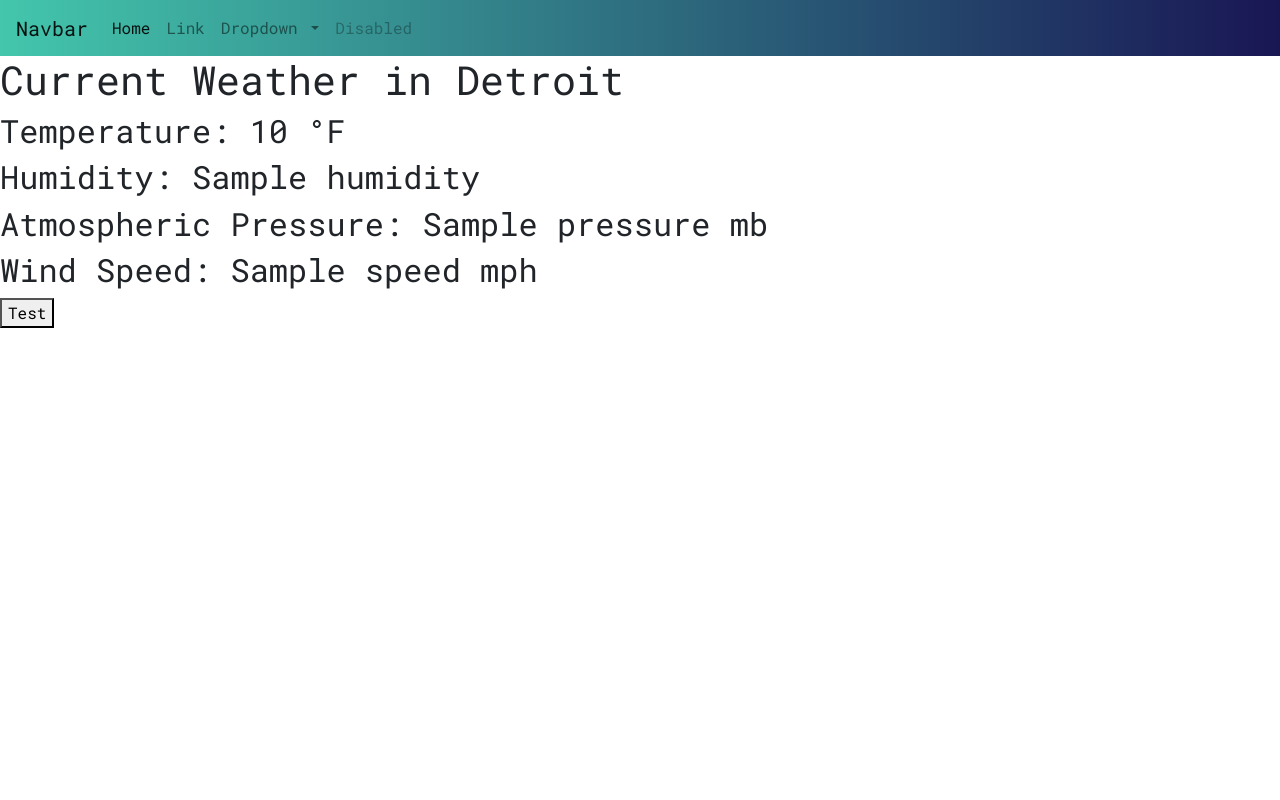
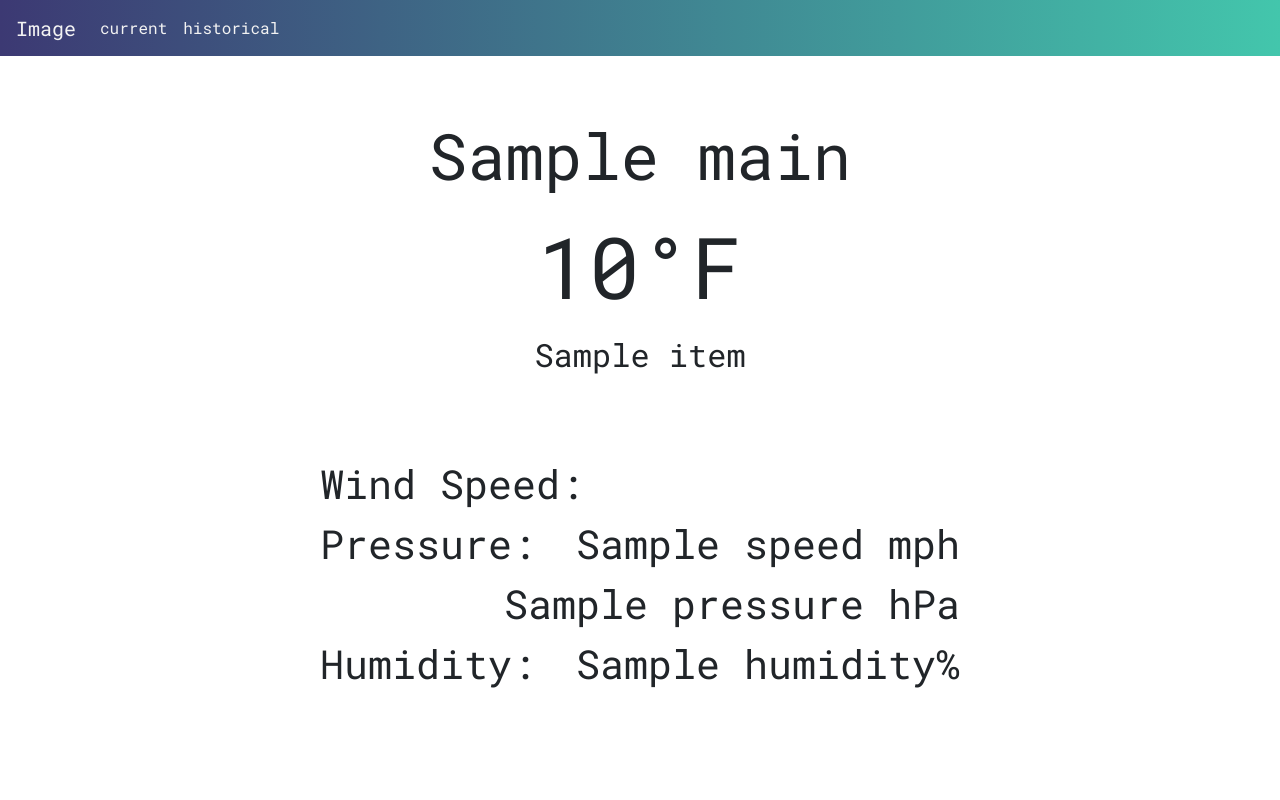
Before and after one commit to batiyeh/weather-station, a Django app: page /currentweather in a window 1280 px wide. Run offline with Django 3.2, Linux system fonts and the light colour scheme; tables that the repository leaves empty hold one stand-in row (values such as "Sample post"); a database or web service that is not in the repository returns one stand-in record (values such as "Sample title"); data that the repository does not hold is empty; some libraries are stand-ins or nearby versions.

Commit message:
New home page UI. Added a base html file to extend from.

```diff
--- a/currentweather/static/css/styles.css
+++ b/currentweather/static/css/styles.css
@@ -1,10 +1,56 @@
-html, body{
+html, body {
     font-family: 'Roboto Mono', monospace;
+    width: 100%;
+    height: 100%;
+    margin: 0px;
+    padding: 0px;
+    overflow-x: hidden;
+    -webkit-font-smoothing: antialiased;
 }
 
 nav {
     background: #191654;
-    background: -webkit-linear-gradient(to right, #43c6ac, #191654);
-    background: linear-gradient(to right, #43c6ac, #191654);
-    color: white;
+    background: -webkit-linear-gradient(to right, #3C3973, #43C6AC);
+    background: linear-gradient(to right, #3C3973, #43C6AC);
 }
+
+nav a {
+    color: #F3F3F3 !important;
+}
+
+.centered {
+    position: fixed;
+    top: 50%;
+    left: 50%;
+    transform: translate(-50%, -50%);
+}
+
+.top-info {
+    margin-bottom: 75px;
+}
+
+.bottom-info {
+
+}
+
+#temp {
+    font-size: 64pt;
+    text-align: center;
+    margin-bottom: 0px;
+}
+
+#desc {
+    margin-bottom: 0px;
+    text-align: center;
+    font-size: 48pt;
+}
+
+#location {
+    margin-bottom: 0px;
+    text-align: center;
+    font-size: 24pt;
+}
+
+.weather-list-item {
+    font-size: 30pt;
+}
--- /dev/null
+++ b/currentweather/templates/base.html
@@ -0,0 +1,52 @@
+{% load static %} {% csrf_token %}
+<!DOCTYPE html>
+<html lang="en">
+
+<head>
+    <meta charset="utf-8">
+    <meta http-equiv="X-UA-Compatible" content="IE=edge">
+    <meta name="viewport" content="width=device-width, initial-scale=1">
+    <title>Weather Station</title>
+
+    <!-- TODO: Don't use CDNs, use bower/npm to download and install -->
+    <link rel="stylesheet" href="https://maxcdn.bootstrapcdn.com/bootstrap/4.0.0/css/bootstrap.min.css" integrity="sha384-Gn5384xqQ1aoWXA+058RXPxPg6fy4IWvTNh0E263XmFcJlSAwiGgFAW/dAiS6JXm"
+        crossorigin="anonymous">
+    <link href="https://fonts.googleapis.com/css?family=Roboto+Mono" rel="stylesheet">
+    <link href="{% static 'css/styles.css' %}" rel="stylesheet">
+
+    <script src="http://code.jquery.com/jquery-3.3.1.min.js" integrity="sha256-FgpCb/KJQlLNfOu91ta32o/NMZxltwRo8QtmkMRdAu8="
+        crossorigin="anonymous"></script>
+    <script src="https://cdn.jsdelivr.net/npm/js-cookie@2/src/js.cookie.min.js"></script>
+    <script src="https://cdnjs.cloudflare.com/ajax/libs/popper.js/1.12.9/umd/popper.min.js" integrity="sha384-ApNbgh9B+Y1QKtv3Rn7W3mgPxhU9K/ScQsAP7hUibX39j7fakFPskvXusvfa0b4Q"
+        crossorigin="anonymous"></script>
+    <script src="https://maxcdn.bootstrapcdn.com/bootstrap/4.0.0/js/bootstrap.min.js" integrity="sha384-JZR6Spejh4U02d8jOt6vLEHfe/JQGiRRSQQxSfFWpi1MquVdAyjUar5+76PVCmYl"
+        crossorigin="anonymous"></script>
+    <script src="{% static 'js/scripts.js' %}"></script>
+</head>
+
+<body>
+    <nav class="navbar navbar-expand-lg navbar-light bg-light">
+        <a class="navbar-brand" href="#">Image</a>
+        <button class="navbar-toggler" type="button" data-toggle="collapse" data-target="#navbarSupportedContent" aria-controls="navbarSupportedContent"
+            aria-expanded="false" aria-label="Toggle navigation">
+            <span class="navbar-toggler-icon"></span>
+        </button>
+
+        <div class="collapse navbar-collapse" id="navbarSupportedContent">
+            <ul class="navbar-nav mr-auto">
+                <li class="nav-item active">
+                    <a class="nav-link" href="#">current
+                        <span class="sr-only">(current)</span>
+                    </a>
+                </li>
+                <li class="nav-item">
+                    <a class="nav-link" href="#">historical</a>
+                </li>
+            </ul>
+        </div>
+    </nav>
+     {% block content %}
+     {% endblock %}
+</body>
+
+</html>
--- a/currentweather/templates/currentWeather.html
+++ b/currentweather/templates/currentWeather.html
@@ -1,72 +1,18 @@
-{% load static %}
-{% csrf_token %}
-<!DOCTYPE html>
-<html lang="en">
+{% extends 'base.html' %}
 
-<head>
-    <meta charset="utf-8">
-    <meta http-equiv="X-UA-Compatible" content="IE=edge">
-    <meta name="viewport" content="width=device-width, initial-scale=1">
-    <title>Weather Station</title>
-
-    <!-- TODO: Don't use CDNs, use bower/npm to download and install -->
-    <link rel="stylesheet" href="https://maxcdn.bootstrapcdn.com/bootstrap/4.0.0/css/bootstrap.min.css" integrity="sha384-Gn5384xqQ1aoWXA+058RXPxPg6fy4IWvTNh0E263XmFcJlSAwiGgFAW/dAiS6JXm"
-        crossorigin="anonymous">
-    <link href="https://fonts.googleapis.com/css?family=Roboto+Mono" rel="stylesheet">
-    <link href="{% static 'css/styles.css' %}" rel="stylesheet">
-
-    <script src="http://code.jquery.com/jquery-3.3.1.min.js" integrity="sha256-FgpCb/KJQlLNfOu91ta32o/NMZxltwRo8QtmkMRdAu8="
-        crossorigin="anonymous"></script>
-        <script src="https://cdn.jsdelivr.net/npm/js-cookie@2/src/js.cookie.min.js"></script>
-    <script src="https://cdnjs.cloudflare.com/ajax/libs/popper.js/1.12.9/umd/popper.min.js" integrity="sha384-ApNbgh9B+Y1QKtv3Rn7W3mgPxhU9K/ScQsAP7hUibX39j7fakFPskvXusvfa0b4Q"
-        crossorigin="anonymous"></script>
-    <script src="https://maxcdn.bootstrapcdn.com/bootstrap/4.0.0/js/bootstrap.min.js" integrity="sha384-JZR6Spejh4U02d8jOt6vLEHfe/JQGiRRSQQxSfFWpi1MquVdAyjUar5+76PVCmYl"
-        crossorigin="anonymous"></script>
-    <script src="{% static 'js/scripts.js' %}"></script>
-</head>
-
-<body>
-    <nav class="navbar navbar-expand-lg navbar-light bg-light">
-        <a class="navbar-brand" href="#">Navbar</a>
-        <button class="navbar-toggler" type="button" data-toggle="collapse" data-target="#navbarSupportedContent" aria-controls="navbarSupportedContent"
-            aria-expanded="false" aria-label="Toggle navigation">
-            <span class="navbar-toggler-icon"></span>
-        </button>
-
-        <div class="collapse navbar-collapse" id="navbarSupportedContent">
-            <ul class="navbar-nav mr-auto">
-                <li class="nav-item active">
-                    <a class="nav-link" href="#">Home
-                        <span class="sr-only">(current)</span>
-                    </a>
-                </li>
-                <li class="nav-item">
-                    <a class="nav-link" href="#">Link</a>
-                </li>
-                <li class="nav-item dropdown">
-                    <a class="nav-link dropdown-toggle" href="#" id="navbarDropdown" role="button" data-toggle="dropdown" aria-haspopup="true"
-                        aria-expanded="false">
-                        Dropdown
-                    </a>
-                    <div class="dropdown-menu" aria-labelledby="navbarDropdown">
-                        <a class="dropdown-item" href="#">Action</a>
-                        <a class="dropdown-item" href="#">Another action</a>
-                        <div class="dropdown-divider"></div>
-                        <a class="dropdown-item" href="#">Something else here</a>
-                    </div>
-                </li>
-                <li class="nav-item">
-                    <a class="nav-link disabled" href="#">Disabled</a>
-                </li>
-            </ul>
+{% block content %}
+<div class="container">
+    <div class="centered">
+        <div class="top-info">
+            <p id="desc">{{ desc }}</p>
+            <p id="temp">{{ temperature }}&#176;F</p>
+            <p id="location">{{ location }}</p>
         </div>
-    </nav>
-    <h1>Current Weather in Detroit</h1>
-    <h2>Temperature: {{ temperature }} &#176;F</h2>
-    <h2>Humidity: {{ humidity }}</h2>
-    <h2>Atmospheric Pressure: {{ pressure }} mb</h2>
-    <h2>Wind Speed: {{ wind_speed }} mph</h2>
-    <button id="testid">Test</button>
-</body>
-
-</html>
+        <div class="bottom-info">
+            <p class="weather-list-item"><span class="float-left">Wind Speed:</span> <span class="float-right">{{ wind_speed }} mph</span></p>
+            <p class="weather-list-item"><span class="float-left">Pressure:</span> <span class="float-right">{{ pressure }} hPa</span></p>
+            <p class="weather-list-item"><span class="float-left">Humidity:</span> <span class="float-right">{{ humidity }}%</span></p>
+        </div>
+    </div>
+</div>
+{% endblock %}
--- a/currentweather/views.py
+++ b/currentweather/views.py
@@ -31,7 +31,7 @@
 
 # Get weather data from the weather underground api and display *some* of it. This could be built dynamically with different cities or GPS coordinates.
 def getCurrentWeatherJson(request):
-    context = {"temperature": 0, "wind_speed": 0, "humidity": 0, "pressure": 0}
+    context = {"temperature": 0, "wind_speed": 0, "humidity": 0, "pressure": 0, "desc": "", "location": ""}
     try:
         params = {'q': "Detroit", 'units': 'imperial', 'appid': settings.OPEN_WEATHER_KEY}
         data = requests.get("http://api.openweathermap.org/data/2.5/weather", params=params)
@@ -41,6 +41,8 @@
         context["wind_speed"] = data["wind"]["speed"]
         context["humidity"] = data["main"]["humidity"]
         context["pressure"] = data["main"]["pressure"]
+        context["desc"] = data["weather"][0]["main"]
+        context["location"] = data["name"]
     except:
         context["error"] = "true"
 
```
